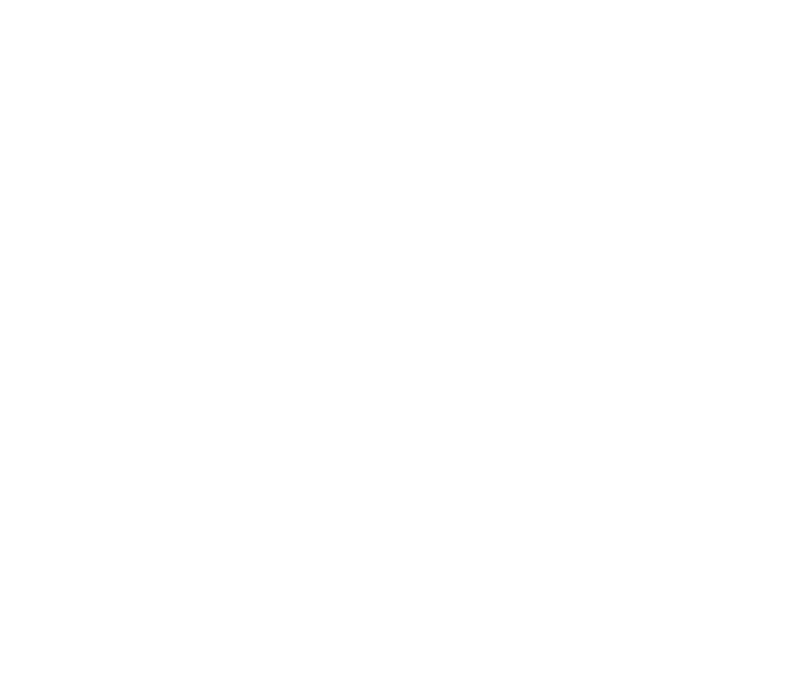
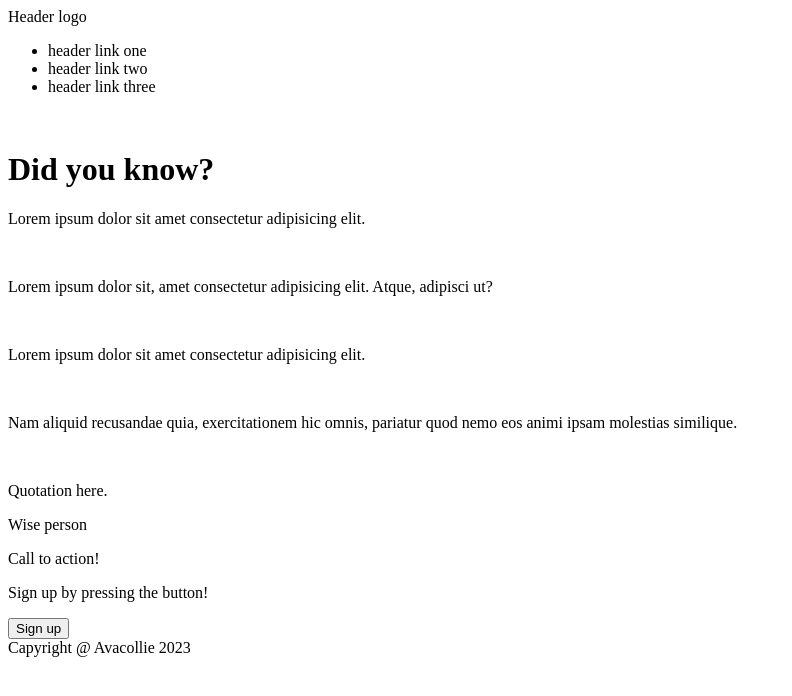
Before and after one commit to avacollie/odin-landing-page, a plain HTML site: page index.html in a window 1280 px wide. Shown: the whole page, without its empty margins (0-792 px from the left). Drawn offline with Linux system fonts and the light colour scheme.

Commit message:
Populated HTML with headers, paragraphs and containers. About to populate the stylesheet.

```diff
--- a/index.html
+++ b/index.html
@@ -6,5 +6,32 @@
     <title>Landing Page</title>
 </head>
 <body>
+    <div class="header">
+        <header>Header logo</header>
+    <ul class="header-links">
+        <li>header link one</li>
+        <li>header link two</li>
+        <li>header link three</li>
+    </ul>
+    <div class="image"><img></div>
+
+    <div class="information">
+        <h1 class="info-title">Did you know?</h1>
+        <div class="info-box"><p>Lorem ipsum dolor sit amet consectetur adipisicing elit.</p><img class="information-pic"></div>
+        <div class="info-box"><p>Lorem ipsum dolor sit, amet consectetur adipisicing elit. Atque, adipisci ut?</p><img class="information"></div>
+        <div class="info-box"><p>Lorem ipsum dolor sit amet consectetur adipisicing elit.</p><img class="information-pic"></div>
+        <div class="info-box"><p>Nam aliquid recusandae quia, exercitationem hic omnis, pariatur quod nemo eos animi ipsam molestias similique.</p><img class="information-pic"></div>
+    </div>
+    <div class="quote">
+        <p>Quotation here.</p>
+        <p #citation>Wise person</p>
+    </div>
+    <div class="sign-up">
+        <p class="signup-title">Call to action!</p>
+        <p>Sign up by pressing the button!</p>
+        <button>Sign up</button>
+    </div>
+    </div>
+    <footer>Capyright @ Avacollie 2023</footer>
 </body>
 </html>
--- a/styles.css
+++ b/styles.css
@@ -0,0 +1,4 @@
+body {
+    display: flex;
+    flex-direction: column;
+}
```
